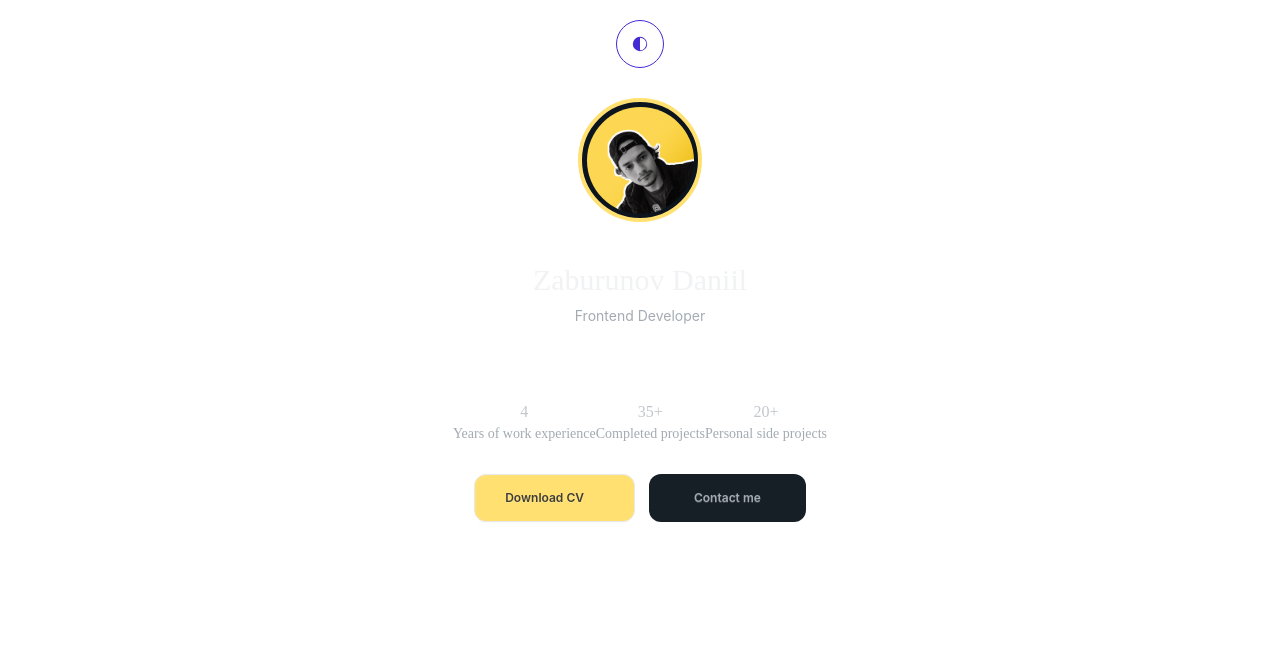
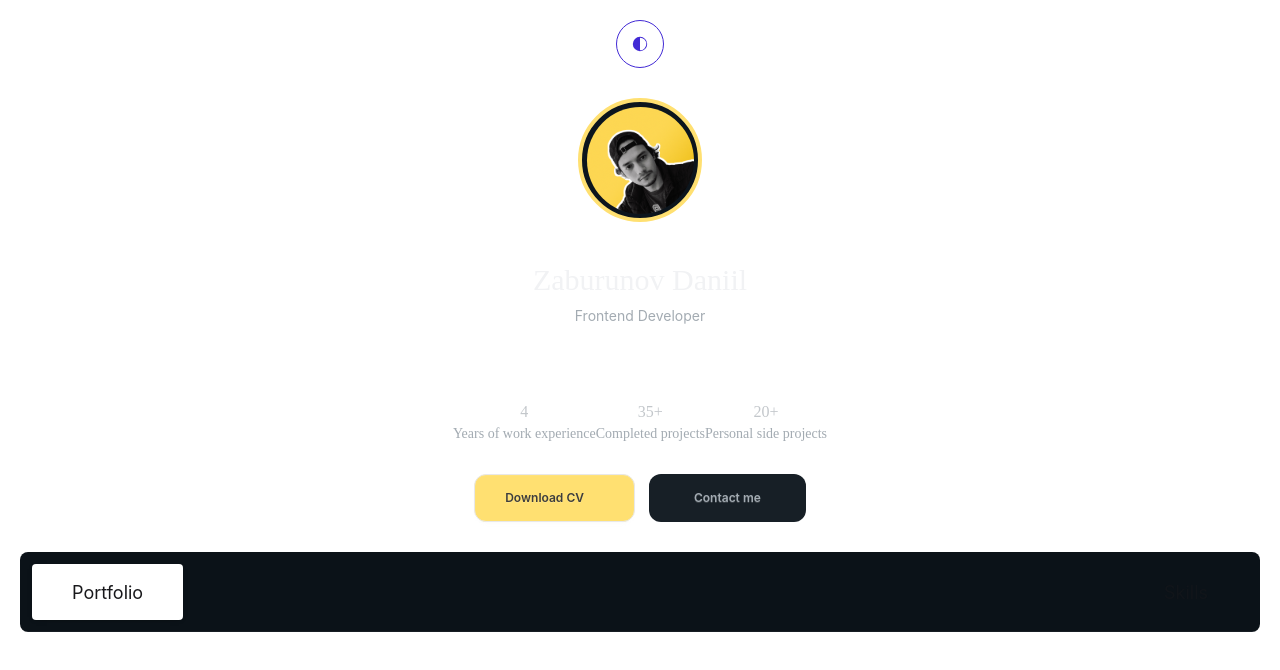
Before and after one commit to milkyaz/portfolio-zab, a Vue app in the folder app/: page / in a window 1280 px wide. Shown: the top 670 px of the page. Built offline with nearby package versions, Linux system fonts and the light colour scheme; some icons are missing.

Commit message:
mob-3: add tab

```diff
--- a/app/src/App.vue
+++ b/app/src/App.vue
@@ -3,6 +3,7 @@ import ButtonTheme from './components/ButtonTheme.vue';
 import ProfileButton from './components/ProfileButton.vue';
 import ProfileFactList from './components/ProfileFactList.vue';
 import ProfileInfo from './components/ProfileInfo.vue';
+import TabSwitch from './components/TabSwitch.vue';
 
 
 
@@ -20,6 +21,9 @@ import ProfileInfo from './components/ProfileInfo.vue';
         <ProfileButton text="Download CV" icon="mdi:arrow-collapse-down" icon-size="16" icon-height="14" />
         <ProfileButton text="Contact me" :is-link="true" />
       </section>
+      <section>
+        <TabSwitch />
+      </section>
     </main>
   </div>
 </template>
--- /dev/null
+++ b/app/src/components/TabSwitch.vue
@@ -0,0 +1,14 @@
+<script setup lang="ts">
+</script>
+
+<template>
+    <!-- name of each tab group should be unique -->
+    <div class="tabs tabs-xl tabs-box justify-between bg-[#0B1218]">
+        <input type="radio" name="my_tabs_1" class="tab px-10 m-2" aria-label="Portfolio" checked="checked" />
+        <input type="radio" name="my_tabs_1" class="tab px-10 m-2" aria-label="Skills" />
+    </div>
+</template>
+
+<style scoped>
+@reference "@/style.css";
+</style>
```
